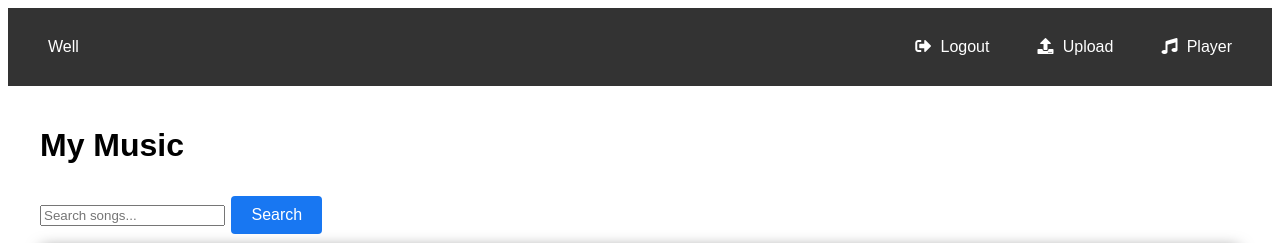
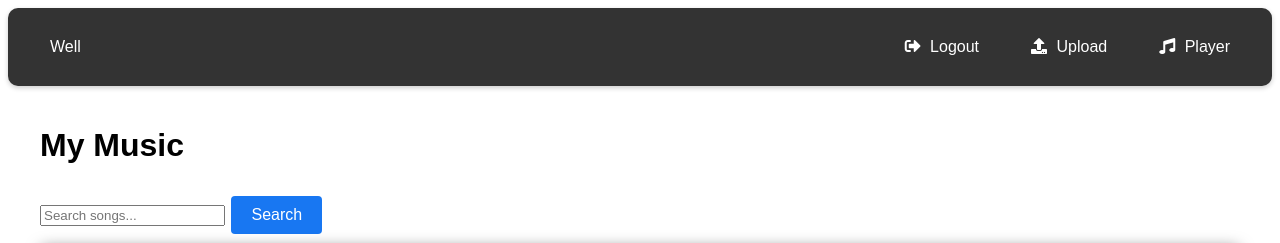
Before and after one commit to EtienneAbeng/WellMusic, a Django app: page /player/ in a window 1280 px wide. Shown: the top 243 px of the page. Run offline with Django 4.2, Linux system fonts and the light colour scheme; a user stored in the database is signed in; data comes from the database, SQL or seed files in the repository.

Commit message:
Update navbar styles and structure

```diff
--- a/well/static/styles/style.css
+++ b/well/static/styles/style.css
@@ -1,6 +1,3 @@
-body {
-  font-family: 'Raleway', sans-serif;
-}
 
 .navbar {
   background-color: #333;
@@ -8,27 +5,32 @@ body {
   justify-content: space-between;
   align-items: center;
   padding: 1rem;
+  border-radius: 10px;
+  box-shadow: 0 2px 5px rgba(0, 0, 0, 0.2);
 }
 
 .navbar a {
   color: white;
   text-decoration: none;
-  margin: 0 0.5rem;
-  display: flex;
-  align-items: center;
-  transition: color 0.3s ease;
+  margin: 0 10px;
+  padding: 10px;
+  font-size: 1em;
+  transition: color 0.3s ease, font-size 0.3s ease;
 }
 
 .navbar a:hover {
   color: #ff5733;
+  font-size: 1.1em;
 }
 
 .navbar a i {
-  margin-right: 0.3rem;
+  margin-right: 5px;
 }
 
+
+
 .feature {
-  background-color: rgba(247, 247, 247, 0.3); /* Adjust the last value between 0 and 1 for desired opacity level */
+  background-color: rgba(247, 247, 247, 0.3);
   border: 1px solid #ddd;
   border-radius: 8px;
   box-shadow: 0 4px 8px rgba(0, 0, 0, 0.1);
```
